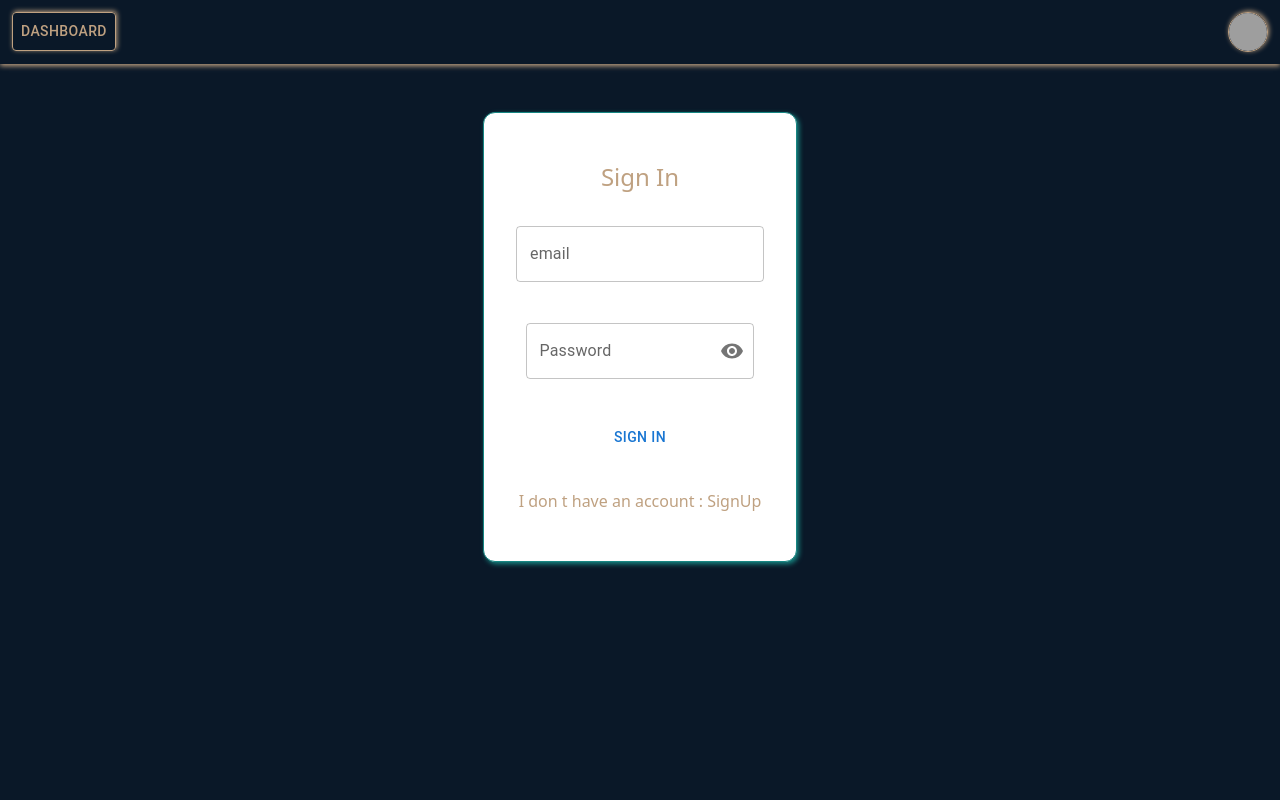
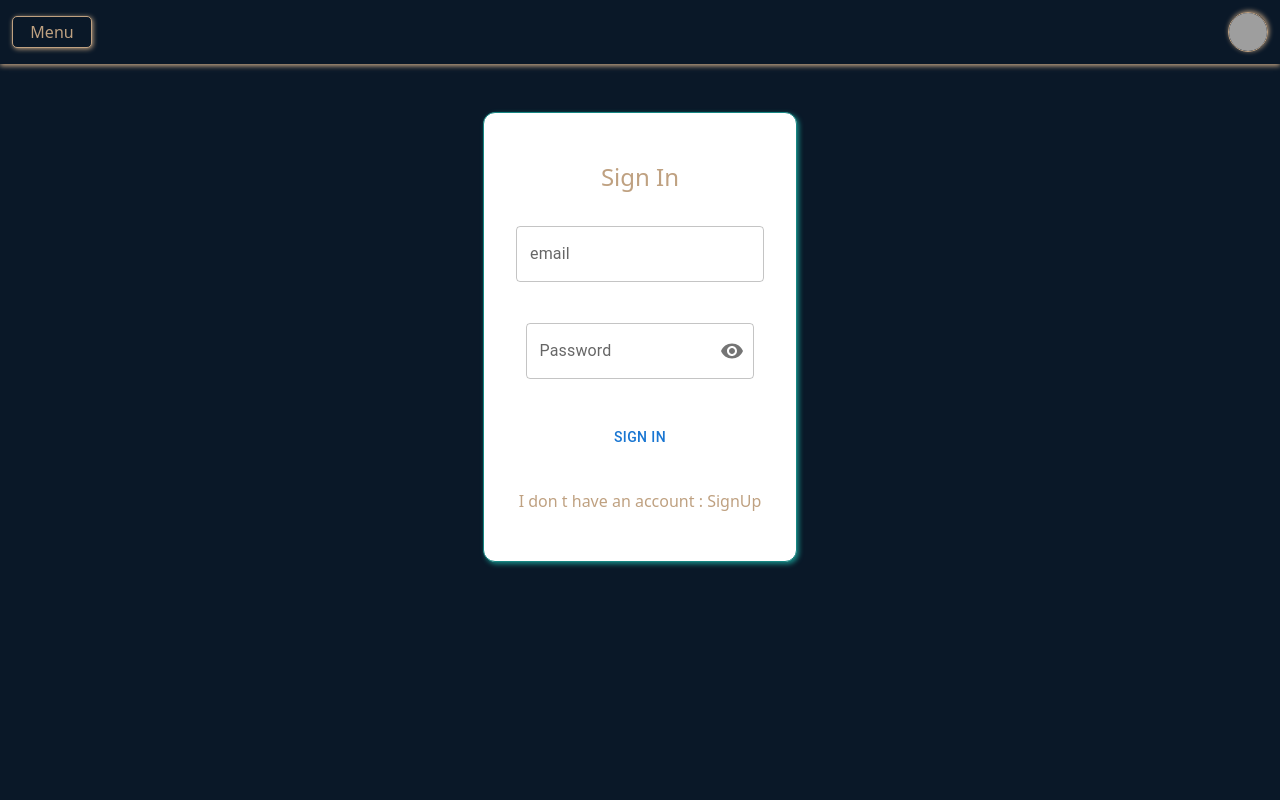
Before and after one commit to denisk13005/nouveau-projet-next-sql-tailwind, a Next.js app: page /auth in a window 1280 px wide. Shown: the top 800 px of the page. Built offline with nearby package versions, Linux system fonts and the light colour scheme; grey boxes are pictures that could not be loaded.

Commit message:
changement menu

```diff
--- a/app/layout.js
+++ b/app/layout.js
@@ -16,11 +16,11 @@ export const metadata = {
 
 export default function RootLayout({ children }) {
   return (
-    <html lang="en" className='h-full'>
+    <html lang="en" className='h-full' >
 
       <UserContextProvider>
 
-        <body className={styles.body}>
+        <body className={styles.body} >
           <nav className={`w-full h-[8vh]  flex items-center ${styles.navBar}`}>
             <MenuNav />
           </nav>
--- a/app/layout.module.scss
+++ b/app/layout.module.scss
@@ -2,6 +2,29 @@
   background: var(--blue);
   height: 100%;
   color: var(--or);
+  overflow-y: scroll;
+  scrollbar-width: 1px;
+  /* Pour tout élément avec une scrollbar */
+&::-webkit-scrollbar {
+  width: 5px; /* Largeur de la scrollbar verticale */
+}
+
+/* Le track de la scrollbar (fond) */
+&::-webkit-scrollbar-track {
+  background: var(--blue);
+}
+
+/* La poignée de la scrollbar */
+&::-webkit-scrollbar-thumb {
+  background: var(--or);
+  border-radius: 10px;
+}
+
+/* Lorsque vous survolez la poignée de la scrollbar */
+&::-webkit-scrollbar-thumb:hover {
+  background: #555;
+}
+
   main{
     max-width: 1440px;
     margin: auto;
--- /dev/null
+++ b/components/Menu/Menu.jsx
@@ -0,0 +1,91 @@
+'use client'
+
+import { UseUserContext } from '@/context/UserContext';
+import Link from 'next/link';
+import { useEffect, useRef, useState } from 'react';
+
+import styles from './styles.module.scss';
+export default function
+  Menu() {
+  const { user } = UseUserContext()
+  const menuRef = useRef(null);
+
+
+  const [showMenu, setShowMenu] = useState(false)
+  const handleClose = () => {
+  }
+  const handleOpen = () => {
+    setShowMenu(!showMenu)
+
+
+  }
+  const handleClickOutside = (event) => {
+    if (menuRef.current && !menuRef.current.contains(event.target)) {
+      setShowMenu(false);
+    }
+  };
+
+  useEffect(() => {
+    if (showMenu) {
+      document.addEventListener('click', handleClickOutside);
+    } else {
+      document.removeEventListener('click', handleClickOutside);
+    }
+
+    // Cleanup event listener on component unmount
+    return () => {
+      document.removeEventListener('click', handleClickOutside);
+    };
+  }, [showMenu]);
+
+  return (
+    <div className={styles.menuContainer} onClick={() => handleOpen()} ref={menuRef}>
+      <span className={styles.span}>Menu  {showMenu}</span>
+
+      {showMenu ?
+
+        <div className={styles.linkContainer}>
+          <Link href={'/'}>
+            <span onClick={handleClose}>Home</span>
+          </Link>
+          {
+            user ?
+
+              <Link href={"/profile"}>
+
+                <span onClick={handleClose}>Profile</span>
+              </Link>
+              :
+              <Link href={"/auth"}>
+
+                <span onClick={handleClose}>Profile</span>
+              </Link>
+
+
+          }
+          {
+            user
+              ?
+              <Link href={'/settings'}>
+
+                <span onClick={handleClose}>Settings</span>
+              </Link>
+
+              :
+              <Link href={'/auth'}>
+
+                <span onClick={handleClose}>Settings</span>
+              </Link>
+          }
+
+          <Link href={'/videos'}>
+
+            <span onClick={handleClose}>Videos</span>
+          </Link>
+        </div>
+
+        : null}
+
+    </div>
+  )
+}
--- /dev/null
+++ b/components/Menu/styles.module.scss
@@ -0,0 +1,37 @@
+.menuContainer {
+  width: 80px;
+  height: 5dvh;
+  background-color: var(--blue);
+  border-radius: 5px;
+  box-shadow: 1px 1px 5px var(--or);
+  border: 1px solid var(--or);
+  display: flex;
+  align-items: center;
+  justify-content: center;
+  cursor: pointer;
+  position: relative;
+
+  .linkContainer{
+    width: 80px;
+    position: absolute;
+    border: 1px solid var(--or);
+    top: 6dvh;
+    left: 0;
+    z-index: 1000;
+    border-radius: 5px;
+    display: flex;
+    flex-direction: column;
+    background-color: var(--blue);
+    padding: 5px;
+
+    a {
+      margin-bottom: 5px;
+    }
+  }
+
+}
+@media screen and (min-width: 760px){
+  .menuContainer {
+height: 4dvh;
+  }
+}
--- a/components/navigation/MenuNav.jsx
+++ b/components/navigation/MenuNav.jsx
@@ -1,15 +1,10 @@
 'use client'
 import { UseUserContext } from '@/context/UserContext';
 import Avatar from '@mui/material/Avatar';
-import Button from '@mui/material/Button';
-import Fade from '@mui/material/Fade';
-import Menu from '@mui/material/Menu';
-import MenuItem from '@mui/material/MenuItem';
-import Link from 'next/link';
 import * as React from 'react';
 
+import Menu from '../Menu/Menu';
 import styles from './styles.module.scss';
-
 
 
 export default function FadeMenu() {
@@ -18,16 +13,20 @@ export default function FadeMenu() {
   const open = Boolean(anchorEl);
   const handleClick = (event) => {
     setAnchorEl(event.currentTarget);
+    document.body.classList.add('no-scroll');
   };
   const handleClose = () => {
     setAnchorEl(null);
+    document.body.classList.remove('no-scroll');
   };
 
   return (
-    <div className='flex justify-between w-full p-3' >
-      <div>
+    <div className='flex justify-between items-center w-full p-3' >
+      <div >
+        <Menu />
 
-        <Button
+
+        {/* <Button
           id={styles.btn}
           aria-controls={open ? 'fade-menu' : undefined}
           aria-haspopup="true"
@@ -83,7 +82,7 @@ export default function FadeMenu() {
 
             <MenuItem onClick={handleClose}>Videos</MenuItem>
           </Link>
-        </Menu>
+        </Menu> */}
       </div>
 
       <Avatar id={styles.avatar} alt="P" src="/static/images/avatar/3.jpg" />
--- a/components/navigation/styles.module.scss
+++ b/components/navigation/styles.module.scss
@@ -9,6 +9,8 @@
     border : 1px  solid var(--turquoise);
     box-shadow: 1px -1px 5px  var(--turquoise);
   }
+
+
 }
 #avatar {
   background: transparent;
@@ -24,3 +26,7 @@
   }
 
 }
+body.no-scroll {
+  overflow: hidden !important;
+  padding-right: 0 !important;
+}
```
Also changed, not shown: public/logo.png (added), 1 other file (tests, documents, lock files or other folders).
